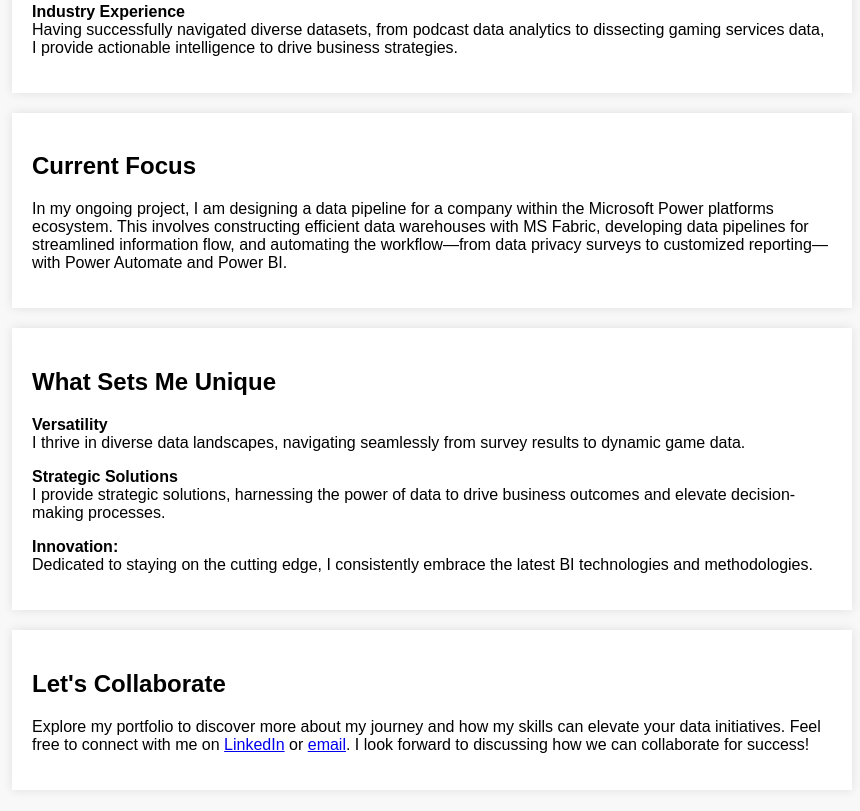
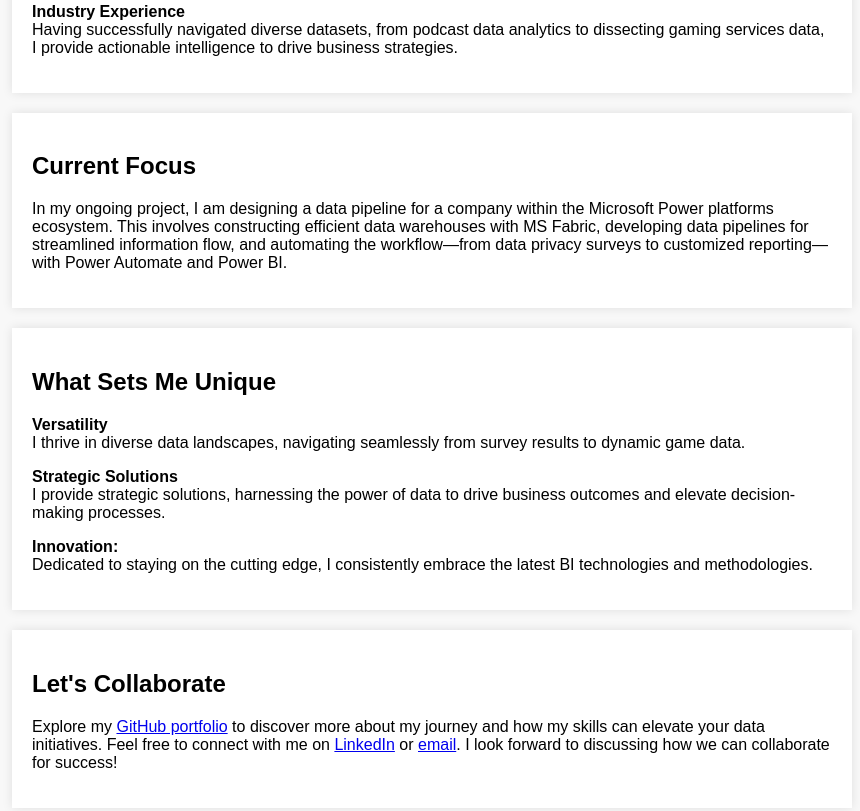
Before and after one commit to kimkukhwa/mywebsite, a plain HTML site: page docs/index.html in a window 1280 px wide. Shown: the part 801-1612 px from the top of the page, without its empty margins (208-1068 px from the left). Drawn offline with Linux system fonts and the light colour scheme.

Commit message:
added github profile link

```diff
--- a/docs/index.html
+++ b/docs/index.html
@@ -120,7 +120,7 @@
     <div class="container" id="let-s-collaborate">
         <h2>Let's Collaborate</h2>
         <p>
-            Explore my portfolio to discover more about my journey and how my skills can elevate your data initiatives. Feel free to connect with me on <a href="https://www.linkedin.com/in/kukhwa/">LinkedIn</a> or <a href="mailto:kimkukhwa@gmail.com">email</a>. I look forward to discussing how we can collaborate for success!
+            Explore my <a href="https://github.com/kimkukhwa"> GitHub portfolio</a>  to discover more about my journey and how my skills can elevate your data initiatives. Feel free to connect with me on <a href="https://www.linkedin.com/in/kukhwa/">LinkedIn</a> or <a href="mailto:kimkukhwa@gmail.com">email</a>. I look forward to discussing how we can collaborate for success!
         </p>
     </div>
 
```
